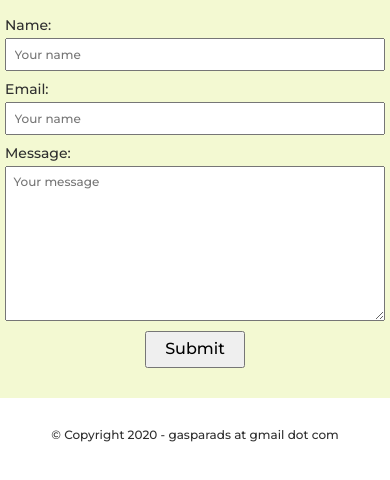
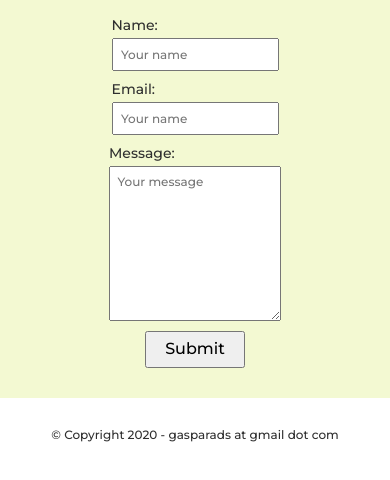
Before and after one commit to GGGasGit/GGGasGit.github.io, a website: page contact.html in a window 390 px wide. Shown: the part 330-810 px from the top of the page. Drawn offline with Linux system fonts and the light colour scheme.

Commit message:
Contact page mobile v0.9

```diff
--- a/css/style.css
+++ b/css/style.css
@@ -267,7 +267,9 @@ input, textarea {
 form {
     display: flex;
     flex-direction: column;
+    align-items: center;
     margin-top: 2rem;
+    width: 100%;
 }
 
 .form-item {
@@ -276,17 +278,16 @@ form {
     align-items: flex-start;
 }
 
-
 label {
     margin-bottom: 0.5rem;
     font-size: 1.4rem;
 }
 
 input, textarea {
-    width: 38rem;
     padding: 0.75rem;
     margin-bottom: 1rem;
     font-size: 1.2rem;
+    width: 100%;
 }
 
 [type="submit"] {
```
